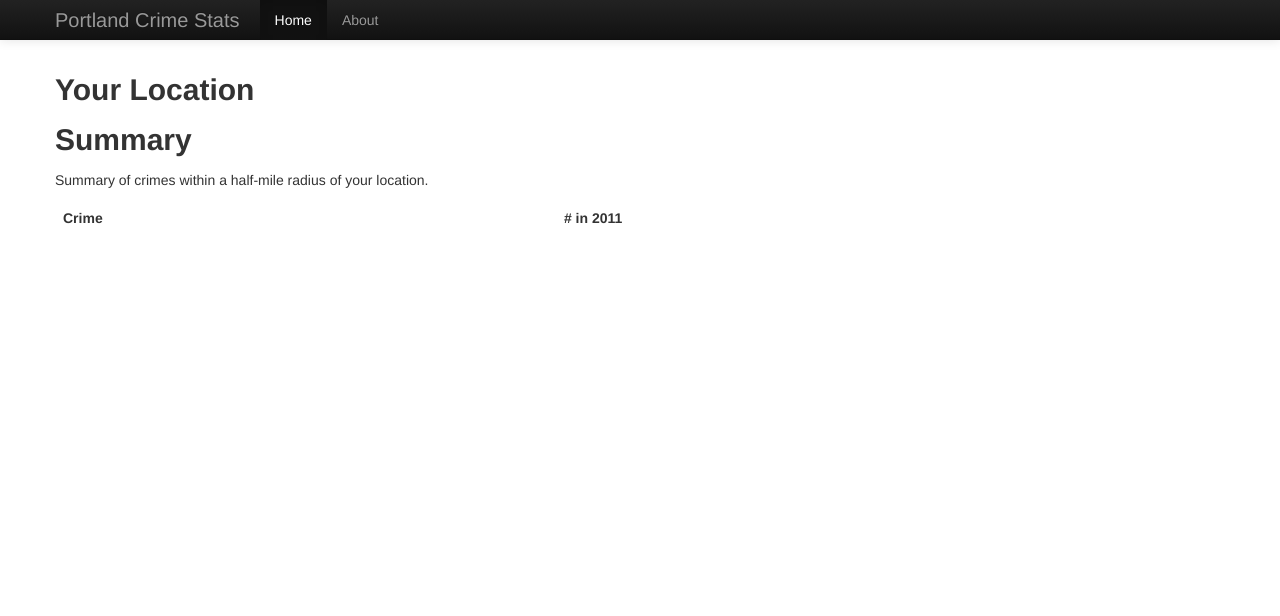
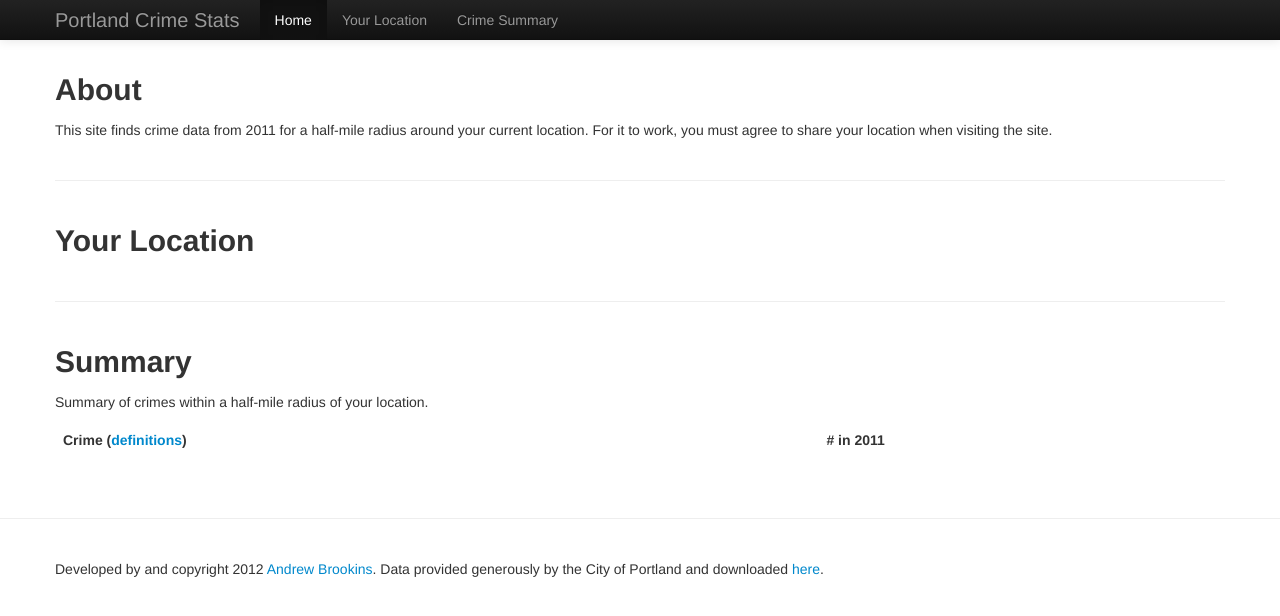
Before and after one commit to abrookins/siren, a plain HTML site: page public/index.html in a window 1280 px wide. Drawn offline with nearby package versions, Linux system fonts and the light colour scheme.

Commit message:
Add about section and top menu items.

```diff
--- a/public/index.html
+++ b/public/index.html
@@ -13,6 +13,10 @@
     <style>
       body {
         padding-top: 60px; /* 60px to make the container go all the way to the bottom of the topbar */
+      }
+
+      .bs-docs-separator {
+        margin: 40px 0 39px;
       }
     </style>
     <link href="css/bootstrap-responsive.css" rel="stylesheet">
@@ -44,7 +48,8 @@
           <div class="nav-collapse collapse">
             <ul class="nav">
               <li class="active"><a href="#">Home</a></li>
-              <li><a href="#about">About</a></li>
+              <li><a href="#location">Your Location</a></li>
+              <li><a href="#summary">Crime Summary</a></li>
             </ul>
           </div><!--/.nav-collapse -->
         </div>
@@ -52,21 +57,37 @@
     </div>
 
     <div class="container">
+      <h2>About</h2>
+      <p>This site finds crime data from 2011 for a half-mile radius around your current location. For it to work, you must agree to share your location when visiting the site.</p>
+
+      <a name="location"></a>
+      <hr class="bs-docs-separator">
+
       <h2>Your Location</h2>
       <div id="map"></div>
+
+      <a name="summary"></a>
+      <hr class="bs-docs-separator">
 
       <h2>Summary</h2>
       <p>Summary of crimes within a half-mile radius of your location.</p>
       <table class="table table-hover" id="crimes">
         <thead>
         <tr>
-            <td><strong>Crime</strong></td>
+            <td><strong>Crime (<a href="http://www.portlandonline.com/police/index.cfm?c=29825&a=28509">definitions</a>)</strong></td>
             <td><strong># in 2011</strong></td>
         </tr>
         </thead>
       </table>
+    </div> <!-- /container -->
 
-    </div> <!-- /container -->
+    <hr class="bs-docs-separator">
+
+    <footer>
+      <div class="container">
+          <p>Developed by and copyright 2012 <a href="http://andrewbrookins.com">Andrew Brookins</a>. Data provided generously by the City of Portland and downloaded <a href="http://www.civicapps.org/datasets">here</a>.</p>
+      </div>
+    </footer>
 
     <!-- Le javascript
     ================================================== -->
```
